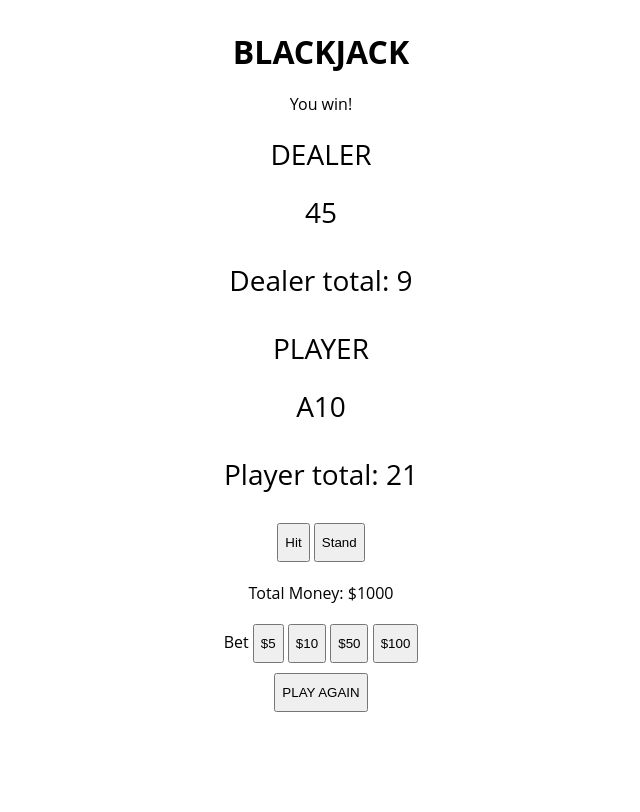
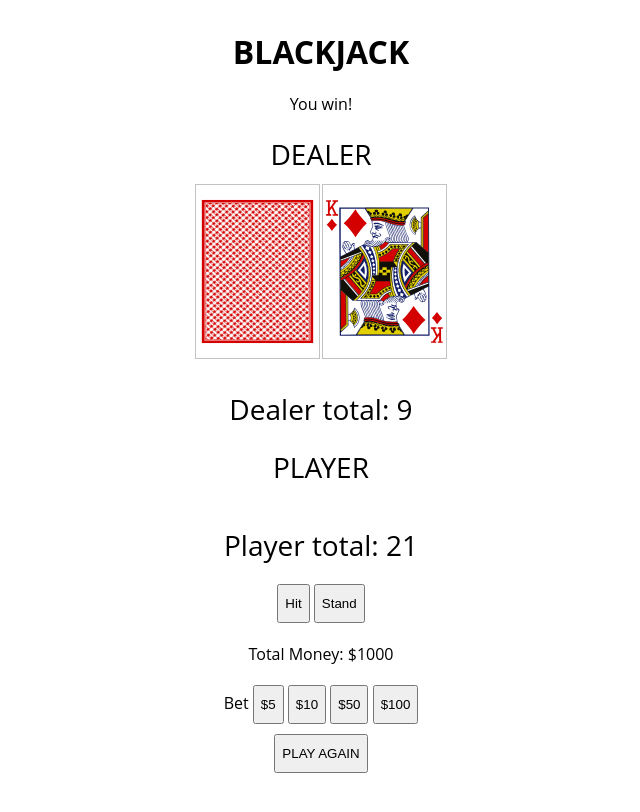
Before and after one commit to jkawashiri/blackjack, a plain HTML site: page index.html in a window 1280 px wide. Shown: the whole page, without its empty margins (319-959 px from the left). Drawn offline with Linux system fonts and the light colour scheme.

Commit message:
adds suits and ranks constants in javascript  and also edited html and css to test the cards displaying

```diff
--- a/css/main.css
+++ b/css/main.css
@@ -8,9 +8,6 @@ body {
     height: 100vh;
     margin: 0;
     font-family: 'Open Sans', sans-serif;
-    /* display: grid;
-    grid-template-columns: 1fr 1fr;
-    grid-template-rows: 50px 1fr 1fr; */
     display: flex;
     justify-content: top;
     align-items: center;
@@ -18,35 +15,18 @@ body {
   }
 
 header {
-    /* display: flex;
-    justify-content: center;
-    align-items: top;
-    grid-column: span 2;
-    grid-row: 1 / 2; */
     font-size: 32px;
     font-weight: bold;
     padding-top: 10px;
 }
 
 #player {
-    /* display: flex;
-    grid-column: 1 / 2;
-    grid-row: 2 / 3;
-    justify-content: center;
-    align-items: center; */
     font-size: 28px;
-    /* flex-direction: column; */
     text-align: center;
 }
 
 #dealer {
-    /* display: flex;
-    grid-column: 2 / 3;
-    grid-row: 2 / 3;
-    justify-content: center;
-    align-items: center; */
     font-size: 28px;
-    /* flex-direction: column; */
     text-align: center;
 }
 
@@ -57,9 +37,17 @@ header {
     align-items: center;
 }
 
+#playercards img, #dealercards img {
+    height: 175px;
+    width: 125px;
+    border: 1px solid #c3c3c3;
+    margin: 1px;
+}
+
 #playertotal, #dealertotal {
     display: flex;
     flex-direction: row;
     justify-content: center;
     align-items: center;
+    font-size: 28px;
 }
--- a/index.html
+++ b/index.html
@@ -13,18 +13,14 @@
     <section id="result">You win!</section>
     <main id="dealer">DEALER
         <div id="dealercards">
-            <div id="dealercard1">4</div>
-            <div id="dealercard2">5</div>
-        </div>
-        <div id="dealertotal">Dealer total: 9</div>
+            <img src="css/card-library/images/backs/red.svg">
+            <img src="css/card-library/images/diamonds/diamonds-K.svg">
     </main>
+    <div id="dealertotal">Dealer total: 9</div>
     <main id="player">PLAYER
-        <div id="playercards">
-            <div id="playercard1">A</div>
-            <div id="playercard2">10</div>
-        </div>
-        <div id="playertotal">Player total: 21</div>
+        <div id="playercards"></div>
     </main>
+    <div id="playertotal">Player total: 21</div>
     <section id="buttons">
         <button id="hit">Hit</button>
         <button id="stand">Stand</button>
--- a/js/main.js
+++ b/js/main.js
@@ -3,6 +3,9 @@ const PLAYERS = {
     '1': 'Player',
     '-1': 'Dealer',
 }
+
+const suits = ['s', 'c', 'd', 'h']
+const ranks = ['02', '03', '04', '05', '06', '07', '08', '09', '10', 'J', 'Q', 'K', 'A']
 
 /*----- state variables -----*/
 let dealerTotal, playerTotal, cards, turn, winner
```
